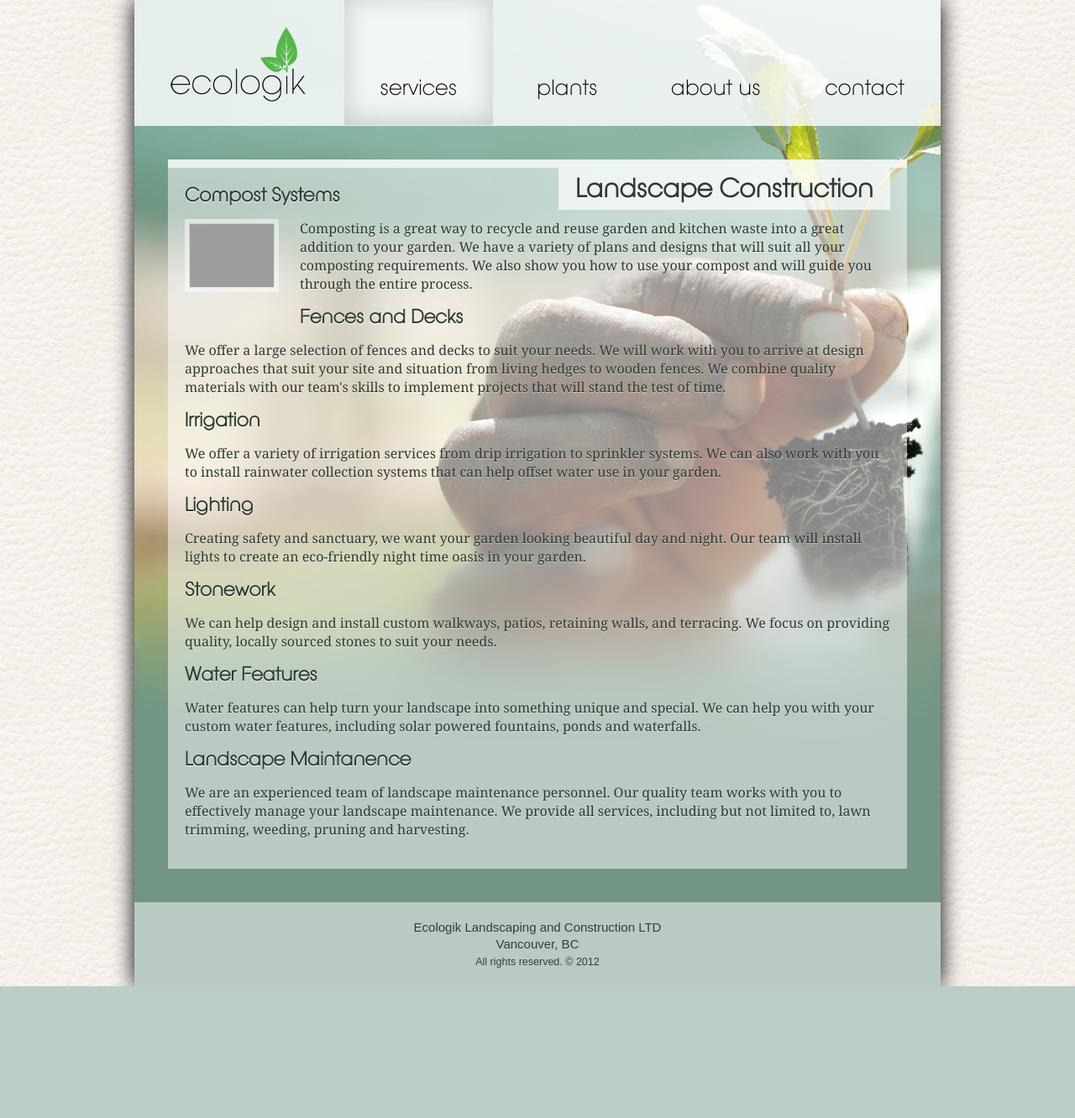
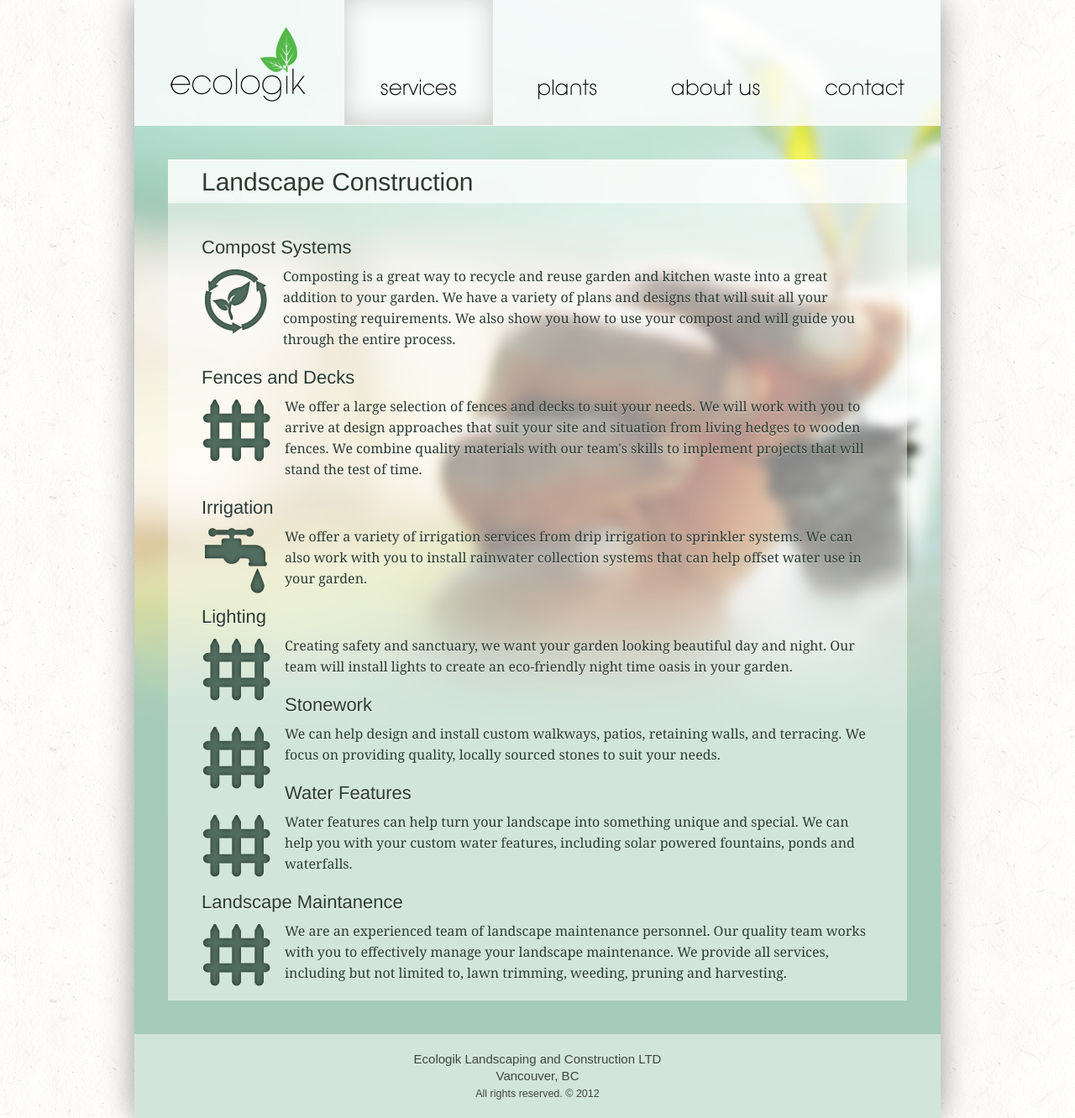
Before and after one commit to mayfer/ecologik, a Django app: page /services/ in a window 1280 px wide. Shown: the whole page at 84% size. Before the commit the page ends 1175 px from the top, so only its background shows below. Run offline with Django 3.2, Linux system fonts and the light colour scheme; parts of the project's set-up code (start-up, migrations or seed data) failed here and were passed over; grey boxes are pictures that could not be loaded.

Commit message:
after meeting with brenna

```diff
--- a/ecologik/static/styles/style.css
+++ b/ecologik/static/styles/style.css
@@ -1,5 +1,5 @@
-html, body { padding: 0; margin: 0; background: url('../images/leather.png'); }
-#container { margin: 0 auto; width: 960px; background: #719684 url('../images/bg_farmer_960.jpg') top center no-repeat; box-shadow: 0 0 25px #000; }
+html, body { padding: 0; margin: 0; background: url('../images/paper.png'); }
+#container { margin: 0 auto; width: 960px; background: #a5cbba url('../images/bg_farmer_960_blur.jpg') top center no-repeat; box-shadow: 0 0 35px rgba(0,0,0,0.4); }
 #header { height: 150px; background: rgba(255,255,255,0.8); }
 	#logo { display: block; width: 250px; height: 150px; float: left; background: url('../images/logo.png') center center no-repeat; }
 	#nav { font-family:"Aovel Neo", Verdana; text-transform: lowercase; width: 710px; height: 149px; line-height: 89px; float: left; font-size: 25px; margin-bottom: 1px; }
@@ -8,7 +8,7 @@ html, body { padding: 0; margin: 0; background: url('../images/leather.png'); }
 		#nav ul li a:hover { background: rgba(255,255,255,0.4); }
 		#nav ul li a.selected { box-shadow: inset 0 -5px 30px 0 rgba(20,20,0,0.2); background: rgba(255,255,255,0.4); }
 #content { font-family: "Georgia";  }
-	.eye-grabber { margin-left: 40px;width: 420px; position: relative; background: rgba(255,255,255,0.5); border-top: 10px solid rgba(255,255,255,0.7);  font-size: 18px; line-height: 30px; color: #2b3a32; text-shadow: 0 0 20px #fff, 0 0 10px #fff, 0 1px 0 #fff; }
+	.eye-grabber { margin-left: 40px;width: 420px; position: relative; background: rgba(255,255,255,0.5); border-top: 1px solid rgba(255,255,255,0.7);  font-size: 18px; line-height: 30px; color: #2b3a32; text-shadow: 0 0 20px #fff, 0 0 10px #fff, 0 1px 0 #fff; }
 	.eye-grabber .text { padding: 30px 50px 40px 50px; }
         .eye-grabber .text p { margin: 0 0 10px 0; padding: 0; }
 
@@ -18,11 +18,17 @@ html, body { padding: 0; margin: 0; background: url('../images/leather.png'); }
 
 
 .introbox { line-height: 22px; margin: 40px; width: 840px; background: rgba(255,255,255,0.5); padding: 20px; color: #2b3a32; text-shadow: 0 1px 0 rgba(255,255,255,0.5); }
-.fullbox { line-height: 22px; margin: 40px; width: 840px; border-top: 10px solid rgba(255,255,255,0.7); background: rgba(255,255,255,0.5); padding: 20px; color: #2b3a32; text-shadow: 0 1px 0 rgba(255,255,255,0.5); }
-.fullbox h1 { float: right; font-size: 30px; line-height: 30px; margin: 0; padding: 0; background: rgba(255,255,255,0.7); position: relative; margin-top: -20px; margin-left: 20px; padding: 10px 20px; font-family: "Aovel Neo"; color: #2b3a32; text-shadow: 0 1px 0 #fff;}
-.fullbox h2 { font-size: 22px; line-height: 25px; margin: 0 0 10px 0; padding: 0;font-family: "Aovel Neo"; color: #2b3a32; text-shadow: 0 1px 0 #fff;}
+.fullbox { line-height: 22px; margin: 40px; width: 880px; border-top: 2px solid rgba(255,255,255,1); background: rgba(255,255,255,0.5); padding: 0px; color: #2b3a32; text-shadow: 0 1px 0 rgba(255,255,255,0.5); }
+.fullbox h1 { font-size: 30px; line-height: 30px; margin: 0; padding: 0; background: rgba(255,255,255,0.7); position: relative; padding: 10px 40px; font-family: 'HelveticaNeue-Light','Helvetica Neue Light','Helvetica Neue',Helvetica,Arial,sans-serif; color: #2b3a32; text-shadow: 0 1px 0 #fff; font-weight: normal;}
+.fullbox h2 { font-size: 22px; line-height: 25px; margin: 20px 0 10px 0; padding: 0;font-family: "Aovel Neo"; color: #2b3a32; text-shadow: 0 1px 0 #fff; font-family: 'HelveticaNeue-Light','Helvetica Neue Light','Helvetica Neue',Helvetica,Arial,sans-serif; font-weight: normal; }
+.fullbox .inner { padding: 20px 40px; line-height: 25px; }
 
-#contact form { margin: 40px 20px; }
+p { margin: 0; padding: 0; }
+
+#home-title { font-family: "Aovel Neo"; font-size: 30px; margin-bottom: 15px; }
+
+
+#contact form {  }
 #contact form input, #contact form textarea, #contact form button, #contact form label { display: block; padding: 5px 10px; }
 #contact form input, #contact form textarea, #contact form label {  border: 1px solid rgba(255,255,255,0.7); margin-bottom: 5px; background: rgba(255,255,255,0.8); border-left: 5px solid #fff; }
 #contact form input { width: 500px; }
@@ -34,7 +40,7 @@ html, body { padding: 0; margin: 0; background: url('../images/leather.png'); }
 /* @font-face kit by Fonts2u (http://www.fonts2u.com) */ @font-face {font-family:"Aovel Neo";src:url("../fonts/aOVELNeo_r.eot?") format("eot"),url("../fonts/aOVELNeo_r.woff") format("woff"),url("../fonts/aOVELNeo_r.ttf") format("truetype"),url("../fonts/aOVELNeo_r.svg#AovelNeo") format("svg");font-weight:normal;font-style:normal;}
 
 
-.fullbox img { border: 5px solid rgba(255,255,255,0.5); margin: 0 25px 20px 0; padding: 1px; }
+.fullbox img {  margin: 0 15px 10px 0; padding: 1px; }
 
 
 .button {
@@ -43,25 +49,20 @@ html, body { padding: 0; margin: 0; background: url('../images/leather.png'); }
     text-decoration: none;
     margin-top: 20px;
 	/*basic styles*/
-	color: #151; background-color: #99CF00;
+	color: #444; background-color: #99CF00;
 	text-align: center;  font-size: 30px;  line-height: 50px;
-    box-shadow: 1px 1px 5px rgba(0,0,0,0.7);
 
 
 	/*gradient styles*/
-	background: -webkit-gradient(linear, 0% 0%, 0% 100%, from(#99CF00), to(#6DB700));
+	background: -webkit-gradient(linear, 0% 0%, 0% 100%, from(#fff), to(rgba(200,200,200,0.1)));
 	background: -moz-linear-gradient(19% 75% 90deg,#6DB700, #99CF00);
 
 	/*border styles*/
-	border-left: solid 1px #c3f83a;
-	border-top: solid 1px #c3f83a;
-	border-right: solid 1px #82a528;
-	border-bottom: solid 1px #58701b;
+    border: 1px solid #aaa;
 	-moz-border-radius: 10px;
 	-webkit-border-radius: 10px;
 	border-radius: 10px;
 	-webkit-gradient(linear, 0% 0%, 0% 100%, from(#99CF00), to(#6DB700))
-    text-shadow: none;
 
 }
 
@@ -70,7 +71,6 @@ html, body { padding: 0; margin: 0; background: url('../images/leather.png'); }
 	line-height: 35px;
     margin: 0; padding: 0;
 	font-family: helvetica, sans-serif;
-    text-shadow: 0 1px 0 #c3f83a;
 }
 
 .button p {
--- a/ecologik/templates/about.html
+++ b/ecologik/templates/about.html
@@ -4,6 +4,7 @@
 
 <div id='goals' class='fullbox'>
     <h1>Who we are</h1>
+    <div class='inner'>
 
         <p>
             <img src='http://eco-logik.weebly.com/uploads/8/0/5/5/8055923/1442100_orig.jpg' style='float: left; width: 250px;' />
@@ -13,9 +14,11 @@
             We enjoy going beyond traditional landscaping practices, and exploring niches such as edible landscaping due to having a strong background and knowledge regarding farming plant care.
         </p>
     </div>
+</div>
 
 <div id='goals' class='fullbox'>
     <h1>Our goals</h1>
+    <div class='inner'>
 
         <p>
             <img src='http://eco-logik.weebly.com/uploads/8/0/5/5/8055923/9299574.jpg' style='float: left;' />Our goals are to increase urban food security, urban sustainability and awareness in agriculture and differing food systems.  To create aesthetically pleasing, productive and sustainable gardens and boxes to act as an educational bridge to increase involvement in growing, preparing and eating home-grown food, imparting values such as community connectedness, civic and environmental responsibility.
@@ -24,8 +27,10 @@
             To promote a socially responsible company that mentors and supports its' employees.  To provide a portion of potential profits back into the community through volunteerism.  To support local businesses in becoming more sustainable.
         </p>
     </div>
+</div>
 <div id='eating' class='fullbox'>
     <h1>Eating seasonally</h1>
+    <div class='inner'>
 
         <p>
             Gardens can provide the base of a meal, as one incorporates produce that is ready in the garden into meals. Take a stroll outside, scope out what looks ready and which ingredients would complement each other nicely. Harvest the foods, take off any large leaves that can be composted, and bring the vegetables and fruits into the kitchen for cleaning. By preparing meals in this way, taste preferences are incorporated, as well as seasonal eating. In the winter, it is mostly cabbages, leaks, kale, turnips and Brussels sprouts that are harvestable, while the rest of the garden lays dormant.
@@ -34,5 +39,6 @@
             <img src='http://eco-logik.weebly.com/uploads/8/0/5/5/8055923/1326144237.jpg' style='float: left;' />In the early spring, spinach and garlic scapes are added to the bounty. In the late spring, early summer, lettuce, strawber­ries, herbs, small beets, beet greens, chard, radishes and green onions are now ready. In the summer we are blessed with the full bounty of harvest, with a seemingly unlimited selection. Then in the fall potatoes, parsnips and second rotations of onions and shallots are ready, in addition to winter raspberries. In this way, gardens are used to foster seed to table connections where food is grown, harvested, prepared, cooked and eaten. This reconnects folks to their local food system and re-incorporated self-sufficiency in the diet. In this way, food that is harvested can guide the meals that are prepared, rather than the conven­tional mindset of deciding what you want, finding it in the supermarket, and then preparing it.
         </p>
     </div>
+</div>
 
 {% endblock %}
--- a/ecologik/templates/contact.html
+++ b/ecologik/templates/contact.html
@@ -5,6 +5,7 @@
 
 <div id='contact' class='fullbox'>
     <h1>Get a Free Quote</h1>
+    <div class='inner'>
         <form>
             <p>Our staff is ready to answer any questions you might have.<br />
                 We will be in touch with you within two business days.</p>
@@ -13,10 +14,12 @@
             <textarea placeholder='Your message'></textarea>
             <button type='submit'>Submit</button>
         </form>
+    </div>`
 </div>
 
 <div class='fullbox'>
     <h1>Address</h1>
+    <div class='inner'>
         <blockquote>
             <img src='http://maps.google.com/maps/api/staticmap?center=49.277977,-123.135623&amp;zoom=15&amp;markers=size:small|49.277977,-123.135623&amp;path=color:0x0000FF80|weight:5|37.41448,-122.09415&amp;size=300x200&amp;sensor=false' style='float: left; border-radius: 5px;'/>
             <p style='float: left; margin-left: 20px; font-size: 20px;'>
@@ -29,4 +32,5 @@
             <div class='clear'></div>
         </blockquote>
     </div>
+</div>
 {% endblock %}
--- a/ecologik/templates/services.html
+++ b/ecologik/templates/services.html
@@ -5,26 +5,51 @@
 <div class='fullbox'>
     <h1>Landscape Construction</h1>
 
+    <div class='inner services'>
+
         <h2>Compost Systems</h2>
-    <p><img src='http://eco-logik.weebly.com/uploads/8/0/5/5/8055923/2270266.jpg?583' style='float: left; width: 100px;'/>Composting is a great way to recycle and reuse garden and kitchen waste into a great addition to your garden.  We have a variety of plans and designs that will suit all your composting requirements.  We also show you how to use your compost and will guide you through the entire process.</p>
+        <p>
+            <img src='{{ STATIC_URL }}images/icons/compost.png' style='float: left;' />
+            Composting is a great way to recycle and reuse garden and kitchen waste into a great addition to your garden.  We have a variety of plans and designs that will suit all your composting requirements.  We also show you how to use your compost and will guide you through the entire process.
+        </p>
+
 
         <h2>Fences and Decks</h2>
-    <p>We offer a large selection of fences and decks to suit your needs. We will work with you to arrive at design approaches that suit your site and situation from living hedges to wooden fences.  We combine quality materials with our team's skills to implement projects that will stand the test of time. </p>
+        <p>
+            <img src='{{ STATIC_URL }}images/icons/fence.png' style='float: left;' />
+            We offer a large selection of fences and decks to suit your needs. We will work with you to arrive at design approaches that suit your site and situation from living hedges to wooden fences.  We combine quality materials with our team's skills to implement projects that will stand the test of time.
+        </p>
 
         <h2>Irrigation</h2>
-    <p>We offer a variety of irrigation services from drip irrigation to sprinkler systems.  We can also work with you to install rainwater collection systems that can help offset water use in your garden.</p>
+        <p>
+            <img src='{{ STATIC_URL }}images/icons/irrigation.png' style='float: left;' />
+            We offer a variety of irrigation services from drip irrigation to sprinkler systems.  We can also work with you to install rainwater collection systems that can help offset water use in your garden.
+        </p>
 
         <h2>Lighting</h2>
-    <p>Creating safety and sanctuary, we want your garden looking beautiful day and night.  Our team will install lights to create an eco-friendly night time oasis in your garden.</p>
+        <p>
+            <img src='{{ STATIC_URL }}images/icons/fence.png' style='float: left;' />
+            Creating safety and sanctuary, we want your garden looking beautiful day and night.  Our team will install lights to create an eco-friendly night time oasis in your garden.
+        </p>
 
         <h2>Stonework</h2>
-    <p>We can help design and install custom walkways, patios, retaining walls, and terracing.  We focus on providing quality, locally sourced stones to suit your needs. </p>
+        <p>
+            <img src='{{ STATIC_URL }}images/icons/fence.png' style='float: left;' />
+            We can help design and install custom walkways, patios, retaining walls, and terracing.  We focus on providing quality, locally sourced stones to suit your needs.
+        </p>
 
         <h2>Water Features</h2>
-    <p>Water features can help turn your landscape into something unique and special. We can help you with your custom water features, including solar powered fountains, ponds and waterfalls. </p>
+        <p>
+            <img src='{{ STATIC_URL }}images/icons/fence.png' style='float: left;' />
+            Water features can help turn your landscape into something unique and special. We can help you with your custom water features, including solar powered fountains, ponds and waterfalls.
+        </p>
 
         <h2>Landscape Maintanence</h2>
-    <p>We are an experienced team of landscape maintenance personnel.  Our quality team works with you to effectively manage your landscape maintenance.  We provide all services, including but not limited to, lawn trimming, weeding, pruning and harvesting.</p>
+        <p>
+            <img src='{{ STATIC_URL }}images/icons/fence.png' style='float: left;' />
+            We are an experienced team of landscape maintenance personnel.  Our quality team works with you to effectively manage your landscape maintenance.  We provide all services, including but not limited to, lawn trimming, weeding, pruning and harvesting.
+        </p>
+    </div>
 </div>
 
 {% endblock %}
```
Also changed, not shown: ecologik/templates/index.html (+4 -4 lines), ecologik/static/images/bg_farmer_960_blur.jpg (added), ecologik/static/images/icons/compost copy.png (added), ecologik/static/images/icons/compost.png (added), ecologik/static/images/icons/compost_circle.png (added), ecologik/static/images/icons/compost_shadow.png (added), ecologik/static/images/icons/fence.png (added), ecologik/static/images/icons/irrigation.png (added), ecologik/static/images/paper.png (added). Lines whose indentation alone changed are shown as unchanged.
